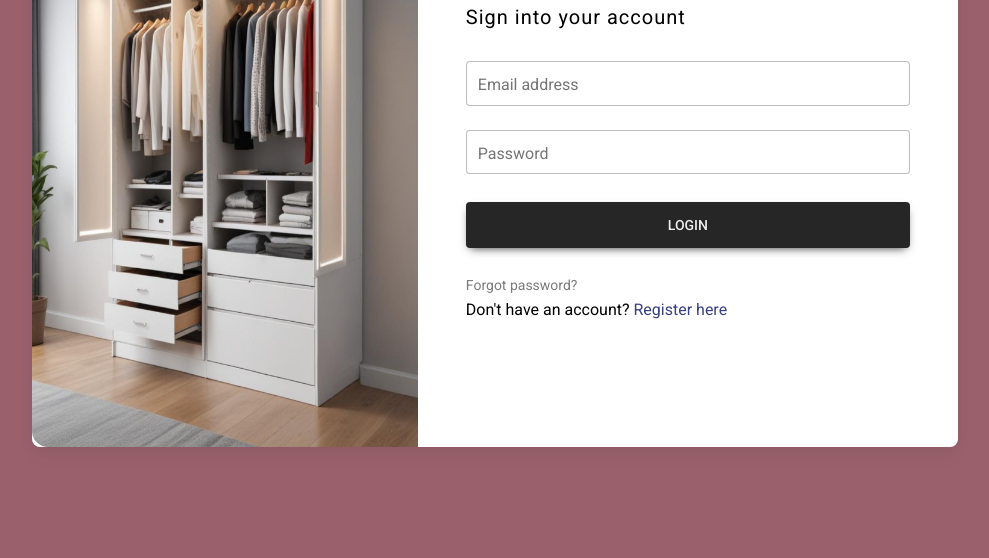
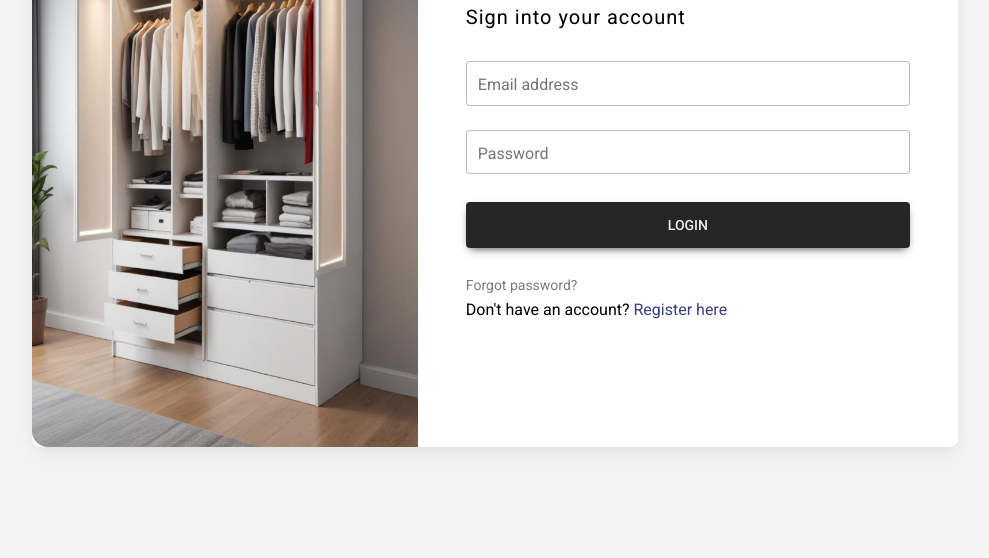
Before and after one commit to ShirelO98/SmartWardrobe, a plain HTML site: page client/login.html in a window 1280 px wide. Shown: the part 242-800 px from the top of the page, without its empty margins (145-1134 px from the left). Drawn offline with nearby package versions, Linux system fonts and the light colour scheme; files whose address does not match are found by name.

Commit message:
change background color

```diff
--- a/client/includes/mdb/css/login.css
+++ b/client/includes/mdb/css/login.css
@@ -1,7 +1,7 @@
 
 .vh-100 {
     height: 100vh;
-    background-color: #9A616D;
+    background-color:  #f3f3f3;
   }
 
   .card {
```
